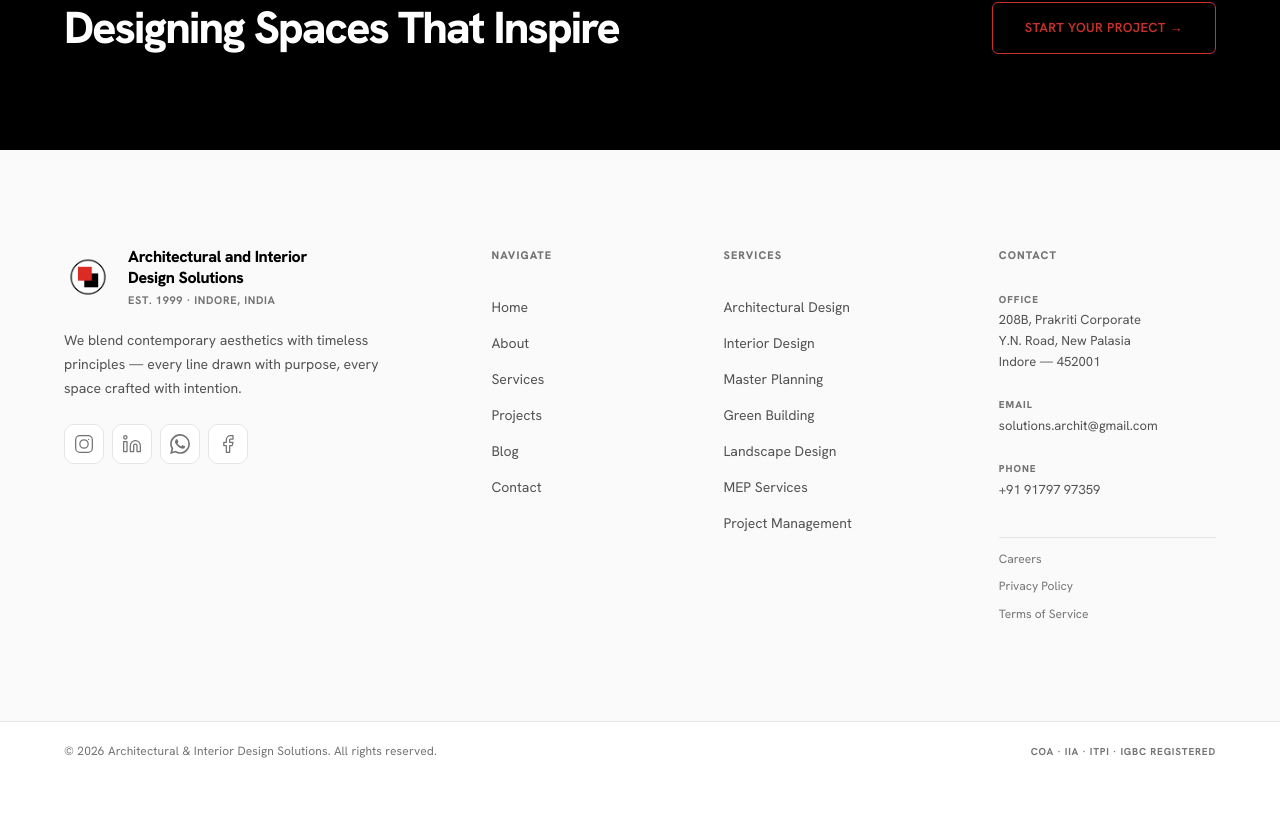
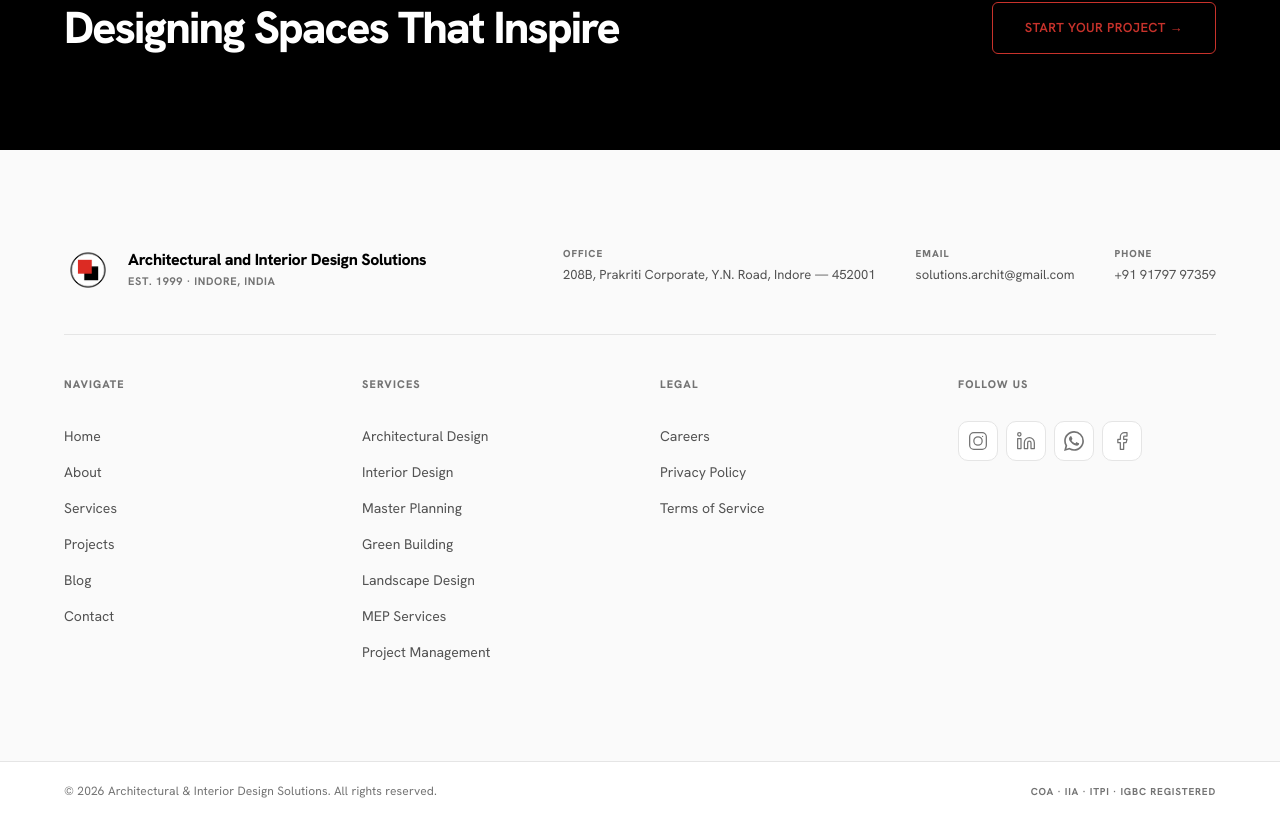
Before and after one commit to architsethi/archidesignsolutions-website, a Next.js app: page /projects in a window 1280 px wide. Shown: the part 2537-3359 px from the top of the page. Before the commit the page ends 3319 px from the top, so only its background shows below. Built offline with nearby package versions, Linux system fonts and the light colour scheme.

Commit message:
redesign: two-tier footer — brand+contact top row, link columns bottom row

```diff
--- a/src/components/Footer.module.css
+++ b/src/components/Footer.module.css
@@ -24,32 +24,25 @@
   line-height: 1.08;
 }
 
-.divider {
-  display: none;
-}
-
 /* ── Main Footer ── */
 .main {
   padding: var(--space-12) var(--margin-desktop);
 }
 
-.grid {
-  display: grid;
-  grid-template-columns: 1.6fr 0.7fr 0.9fr 1fr;
-  gap: var(--space-11);
-}
-
-/* ── Brand Column ── */
-.brand {
+/* ── Top Tier: Brand + Contact ── */
+.topTier {
   display: flex;
-  flex-direction: column;
-  gap: var(--space-5);
+  align-items: flex-start;
+  justify-content: space-between;
+  gap: var(--space-8);
+  flex-wrap: wrap;
 }
 
 .brandLogo {
   display: flex;
   align-items: center;
   gap: var(--space-4);
+  flex-shrink: 0;
 }
 
 .brandName {
@@ -69,18 +62,101 @@
   margin-top: 2px;
 }
 
-.brandTagline {
-  font-size: 14px;
-  line-height: 1.7;
-  color: var(--text-secondary);
-  max-width: 360px;
+/* Contact as horizontal row */
+.contactRow {
+  display: flex;
+  gap: var(--space-8);
+  flex-wrap: wrap;
 }
 
-/* ── Social ── */
+.contactItem {
+  display: flex;
+  flex-direction: column;
+  gap: 4px;
+  font-size: 13px;
+  line-height: 1.5;
+  color: var(--text-secondary);
+}
+
+.contactLabel {
+  font-size: 10px;
+  font-weight: 800;
+  letter-spacing: 0.1em;
+  text-transform: uppercase;
+  color: var(--text-tertiary);
+}
+
+.contactItem a {
+  color: var(--text-secondary);
+  text-decoration: none;
+  transition: color var(--transition-fast);
+}
+
+.contactItem a:hover {
+  color: var(--accent-red);
+}
+
+/* ── Divider ── */
+.midDivider {
+  height: 1px;
+  background: var(--border-subtle);
+  margin: var(--space-8) 0;
+}
+
+/* ── Bottom Tier: Link columns ── */
+.bottomTier {
+  display: grid;
+  grid-template-columns: repeat(4, 1fr);
+  gap: var(--space-8);
+  align-items: start;
+}
+
+/* ── Link Columns ── */
+.col {
+  display: flex;
+  flex-direction: column;
+  gap: var(--space-4);
+}
+
+.colTitle {
+  font-size: 11px;
+  font-weight: 800;
+  letter-spacing: 0.1em;
+  text-transform: uppercase;
+  color: var(--text-tertiary);
+  padding-bottom: var(--space-3);
+}
+
+.colList {
+  display: flex;
+  flex-direction: column;
+  gap: var(--space-2);
+}
+
+.colLink {
+  font-size: 14px;
+  color: var(--text-secondary);
+  text-decoration: none;
+  transition: all var(--transition-fast);
+  line-height: 1.6;
+}
+
+.colLink:hover {
+  color: var(--accent-red);
+  transform: translateX(4px);
+}
+
+/* ── Social Column ── */
+.socialCol {
+  display: flex;
+  flex-direction: column;
+  gap: var(--space-4);
+}
+
 .social {
   display: flex;
   gap: var(--space-2);
-  margin-top: var(--space-1);
+  flex-wrap: wrap;
 }
 
 .socialLink {
@@ -102,96 +178,6 @@
   background: rgba(200, 50, 43, 0.06);
   transform: translateY(-2px);
   box-shadow: 0 4px 12px rgba(200, 50, 43, 0.1);
-}
-
-/* ── Link Columns ── */
-.col {
-  display: flex;
-  flex-direction: column;
-  gap: var(--space-4);
-}
-
-.colTitle {
-  font-size: 11px;
-  font-weight: 800;
-  letter-spacing: 0.1em;
-  text-transform: uppercase;
-  color: var(--text-tertiary);
-  padding-bottom: var(--space-3);
-  border-bottom: none;
-}
-
-.colList {
-  display: flex;
-  flex-direction: column;
-  gap: var(--space-2);
-}
-
-.colLink {
-  font-size: 14px;
-  color: var(--text-secondary);
-  text-decoration: none;
-  transition: all var(--transition-fast);
-  line-height: 1.6;
-}
-
-.colLink:hover {
-  color: var(--accent-red);
-  transform: translateX(4px);
-}
-
-/* ── Contact Block ── */
-.contactBlock {
-  display: flex;
-  flex-direction: column;
-  gap: 2px;
-  margin-bottom: var(--space-2);
-}
-
-.contactLabel {
-  font-size: 10px;
-  font-weight: 800;
-  letter-spacing: 0.1em;
-  text-transform: uppercase;
-  color: var(--text-tertiary);
-}
-
-.contactText {
-  font-size: 13px;
-  line-height: 1.6;
-  color: var(--text-secondary);
-}
-
-.contactLink {
-  font-size: 13px;
-  color: var(--text-secondary);
-  text-decoration: none;
-  transition: color var(--transition-fast);
-}
-
-.contactLink:hover {
-  color: var(--accent-red);
-}
-
-/* ── Extra Links ── */
-.extraLinks {
-  display: flex;
-  flex-direction: column;
-  gap: var(--space-2);
-  margin-top: var(--space-3);
-  padding-top: var(--space-3);
-  border-top: 1px solid var(--border-subtle);
-}
-
-.extraLink {
-  font-size: 12px;
-  color: var(--text-tertiary);
-  text-decoration: none;
-  transition: color var(--transition-fast);
-}
-
-.extraLink:hover {
-  color: var(--accent-red);
 }
 
 /* ── Bottom Bar ── */
@@ -225,31 +211,34 @@
 
 /* ── Responsive ── */
 @media (max-width: 1024px) {
-  .grid {
-    grid-template-columns: 1fr 1fr;
-    gap: var(--space-8);
+  .bottomTier {
+    grid-template-columns: repeat(2, 1fr);
   }
-
   .main {
     padding: var(--space-10) var(--space-8);
   }
 }
 
 @media (max-width: 640px) {
-  .grid {
-    grid-template-columns: 1fr;
-    gap: var(--space-8);
+  .topTier {
+    flex-direction: column;
+    gap: var(--space-6);
   }
-
+  .contactRow {
+    flex-direction: column;
+    gap: var(--space-4);
+  }
+  .bottomTier {
+    grid-template-columns: 1fr 1fr;
+    gap: var(--space-6);
+  }
   .ctaInner {
     flex-direction: column;
     text-align: center;
   }
-
   .main {
     padding: var(--space-8) var(--margin-mobile);
   }
-
   .bottomInner {
     flex-direction: column;
     text-align: center;
--- a/src/components/Footer.tsx
+++ b/src/components/Footer.tsx
@@ -11,12 +11,6 @@ const mainLinks = [
   { label: "Contact", href: "/contact" },
 ];
 
-const extraLinks = [
-  { label: "Careers", href: "/careers" },
-  { label: "Privacy Policy", href: "/privacy" },
-  { label: "Terms of Service", href: "/terms" },
-];
-
 const serviceLinks = [
   { label: "Architectural Design", href: "/services#architecture" },
   { label: "Interior Design", href: "/services#interior" },
@@ -25,6 +19,12 @@ const serviceLinks = [
   { label: "Landscape Design", href: "/services#landscape" },
   { label: "MEP Services", href: "/services#mep" },
   { label: "Project Management", href: "/services#projectmgmt" },
+];
+
+const legalLinks = [
+  { label: "Careers", href: "/careers" },
+  { label: "Privacy Policy", href: "/privacy" },
+  { label: "Terms of Service", href: "/terms" },
 ];
 
 const socialLinks = [
@@ -83,13 +83,10 @@ export default function Footer() {
         </div>
       </div>
 
-      <div className={styles.divider} />
-
       {/* Main Footer */}
       <div className={`container ${styles.main}`}>
-        <div className={styles.grid}>
-          {/* Col 1: Brand */}
-          <div className={styles.brand}>
+        {/* ── Top tier: Brand identity + Contact info ── */}
+        <div className={styles.topTier}>
           <div className={styles.brandLogo}>
             <Image
               src="/logo.png"
@@ -99,19 +96,73 @@ export default function Footer() {
             />
             <div>
               <div className={styles.brandName}>
-                  Architectural and Interior
-                  <br />
-                  Design Solutions
+                Architectural and Interior Design Solutions
               </div>
               <div className={styles.brandEst}>Est. 1999 · Indore, India</div>
             </div>
           </div>
-            <p className={styles.brandTagline}>
-              We blend contemporary aesthetics with timeless principles — every
-              line drawn with purpose, every space crafted with intention.
-            </p>
 
-            {/* Social */}
+          <div className={styles.contactRow}>
+            <div className={styles.contactItem}>
+              <span className={styles.contactLabel}>Office</span>
+              <span>208B, Prakriti Corporate, Y.N. Road, Indore — 452001</span>
+            </div>
+            <div className={styles.contactItem}>
+              <span className={styles.contactLabel}>Email</span>
+              <a href="mailto:solutions.archit@gmail.com">solutions.archit@gmail.com</a>
+            </div>
+            <div className={styles.contactItem}>
+              <span className={styles.contactLabel}>Phone</span>
+              <a href="tel:+919179797359">+91 91797 97359</a>
+            </div>
+          </div>
+        </div>
+
+        <div className={styles.midDivider} />
+
+        {/* ── Bottom tier: Link columns + Socials ── */}
+        <div className={styles.bottomTier}>
+          <div className={styles.col}>
+            <h4 className={styles.colTitle}>Navigate</h4>
+            <ul className={styles.colList}>
+              {mainLinks.map((l) => (
+                <li key={l.href}>
+                  <Link href={l.href} className={styles.colLink}>
+                    {l.label}
+                  </Link>
+                </li>
+              ))}
+            </ul>
+          </div>
+
+          <div className={styles.col}>
+            <h4 className={styles.colTitle}>Services</h4>
+            <ul className={styles.colList}>
+              {serviceLinks.map((l) => (
+                <li key={l.href}>
+                  <Link href={l.href} className={styles.colLink}>
+                    {l.label}
+                  </Link>
+                </li>
+              ))}
+            </ul>
+          </div>
+
+          <div className={styles.col}>
+            <h4 className={styles.colTitle}>Legal</h4>
+            <ul className={styles.colList}>
+              {legalLinks.map((l) => (
+                <li key={l.href}>
+                  <Link href={l.href} className={styles.colLink}>
+                    {l.label}
+                  </Link>
+                </li>
+              ))}
+            </ul>
+          </div>
+
+          <div className={styles.socialCol}>
+            <h4 className={styles.colTitle}>Follow Us</h4>
             <div className={styles.social}>
               {socialLinks.map((s) => (
                 <a
@@ -125,72 +176,6 @@ export default function Footer() {
                 >
                   {s.icon}
                 </a>
-              ))}
-            </div>
-          </div>
-
-          {/* Col 2: Pages */}
-          <div className={styles.col}>
-            <h4 className={styles.colTitle}>Navigate</h4>
-            <ul className={styles.colList}>
-              {mainLinks.map((l) => (
-                <li key={l.href}>
-                  <Link href={l.href} className={styles.colLink}>
-                    {l.label}
-                  </Link>
-                </li>
-              ))}
-            </ul>
-          </div>
-
-          {/* Col 3: Services */}
-          <div className={styles.col}>
-            <h4 className={styles.colTitle}>Services</h4>
-            <ul className={styles.colList}>
-              {serviceLinks.map((l) => (
-                <li key={l.href}>
-                  <Link href={l.href} className={styles.colLink}>
-                    {l.label}
-                  </Link>
-                </li>
-              ))}
-            </ul>
-          </div>
-
-          {/* Col 4: Contact + Extra */}
-          <div className={styles.col}>
-            <h4 className={styles.colTitle}>Contact</h4>
-            <div className={styles.contactBlock}>
-              <p className={styles.contactLabel}>Office</p>
-              <p className={styles.contactText}>
-                208B, Prakriti Corporate
-                <br />
-                Y.N. Road, New Palasia
-                <br />
-                Indore — 452001
-              </p>
-            </div>
-            <div className={styles.contactBlock}>
-              <p className={styles.contactLabel}>Email</p>
-              <a
-                href="mailto:solutions.archit@gmail.com"
-                className={styles.contactLink}
-              >
-                solutions.archit@gmail.com
-              </a>
-            </div>
-            <div className={styles.contactBlock}>
-              <p className={styles.contactLabel}>Phone</p>
-              <a href="tel:+919179797359" className={styles.contactLink}>
-                +91 91797 97359
-              </a>
-            </div>
-
-            <div className={styles.extraLinks}>
-              {extraLinks.map((l) => (
-                <Link key={l.href} href={l.href} className={styles.extraLink}>
-                  {l.label}
-                </Link>
               ))}
             </div>
           </div>
```
Lines whose indentation alone changed are shown as unchanged.
